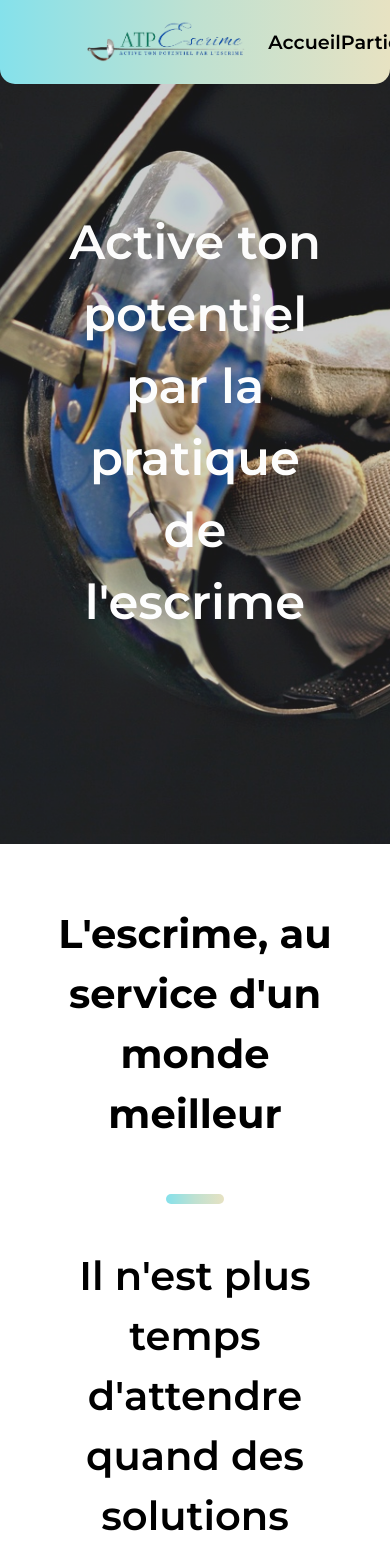
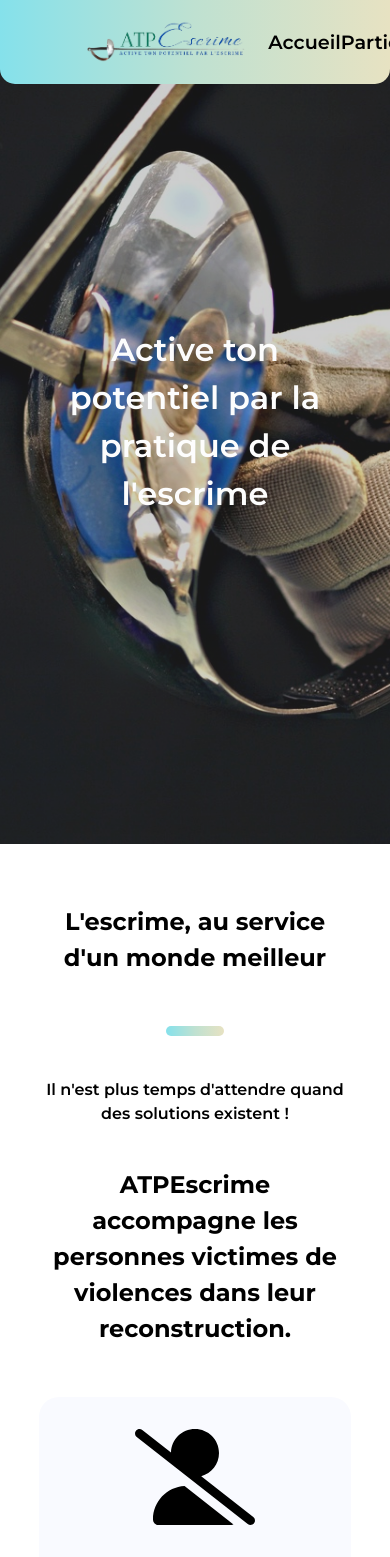
Before and after one commit to Matsuel/ATPE, a Next.js app: page / in a window 390 px wide. Shown: the top 1557 px of the page. Built offline with nearby package versions, Linux system fonts and the light colour scheme.

Commit message:
home full responsive

```diff
--- a/src/Components/Infos/Infos.module.scss
+++ b/src/Components/Infos/Infos.module.scss
@@ -6,6 +6,7 @@
     align-items: center;
     background-color: #f9faff;
     border-radius: 20px;
+    padding: 20px;
 
     .InfosIcon {
         color: #000;
--- a/src/Components/Subtitle/Subtitle.module.scss
+++ b/src/Components/Subtitle/Subtitle.module.scss
@@ -7,3 +7,21 @@
     font-size: 2.5rem;
     margin: 3%;
 }
+
+@media screen and (max-width: 1024px) {
+    .Subtitle {
+        font-size: 2rem;
+    }
+}
+
+@media screen and (max-width: 768px) {
+    .Subtitle {
+        font-size: 1.5rem;
+    }
+}
+
+@media screen and (max-width: 480px) {
+    .Subtitle {
+        font-size: 1rem;
+    }
+}
--- a/src/styles/Home.module.scss
+++ b/src/styles/Home.module.scss
@@ -31,7 +31,7 @@
             color: #fff;
             font-family: 'Montserrat', sans-serif;
             font-weight: 600;
-            font-size: 6rem;
+            font-size: 4rem;
         }
     }
 
@@ -102,7 +102,7 @@
             color: #fff;
             font-family: 'Montserrat', sans-serif;
             font-weight: 600;
-            font-size: 5rem;
+            font-size: 4rem;
             text-align: center;
             margin-bottom: 20px;
         }
@@ -211,13 +211,13 @@
     .Home_container {
         .Home1 {
             .Home1_title {
-                font-size: 4rem;
+                font-size: 3rem;
             }
         }
 
         .Home2 {
             .Home2_title {
-                font-size: 3rem;
+                font-size: 2.5rem;
             }
         }
 
@@ -261,7 +261,7 @@
     .Home_container {
         .Home1 {
             .Home1_title {
-                font-size: 3rem;
+                font-size: 2rem;
             }
         }
 
@@ -271,7 +271,7 @@
             }
 
             .Home2_title {
-                font-size: 2.5rem;
+                font-size: 1.5rem;
             }
         }
 
@@ -310,3 +310,32 @@
         }
     }
 }
+
+@media screen and (max-width: 480px){
+    .Home_container {
+        .Home3 {
+            .Home3_title {
+                font-size: 2rem;
+            }
+
+            .Home3_text {
+                font-size: 0.8rem;
+            }
+
+            .Home3_signature {
+                font-size: 0.8rem;
+            }
+
+        }
+        .Home5 {
+            .Home5_title {
+                font-size: 2rem;
+            }
+
+            .Home5_link {
+                font-size: 0.8rem;
+            }
+
+        }
+    }
+}
```
